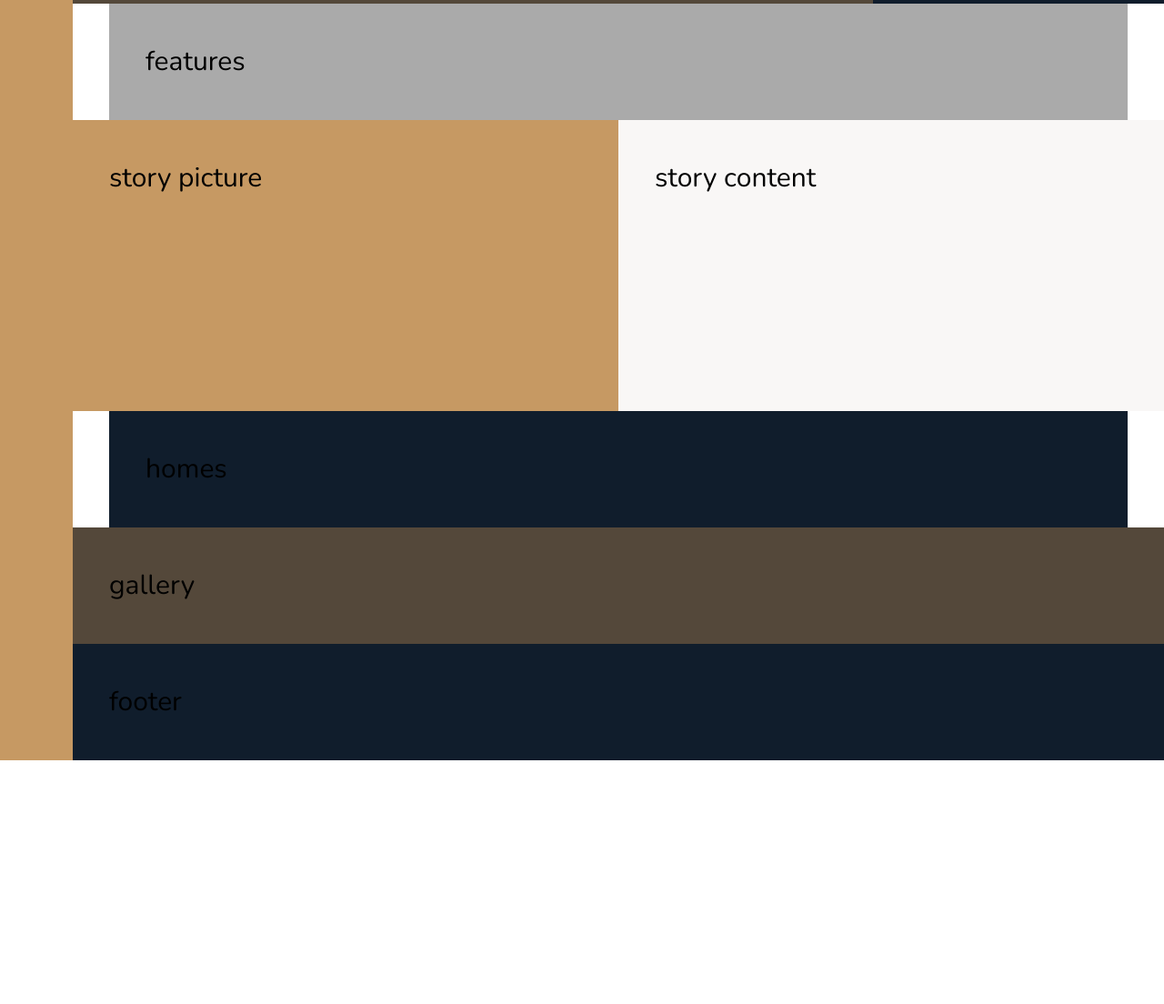
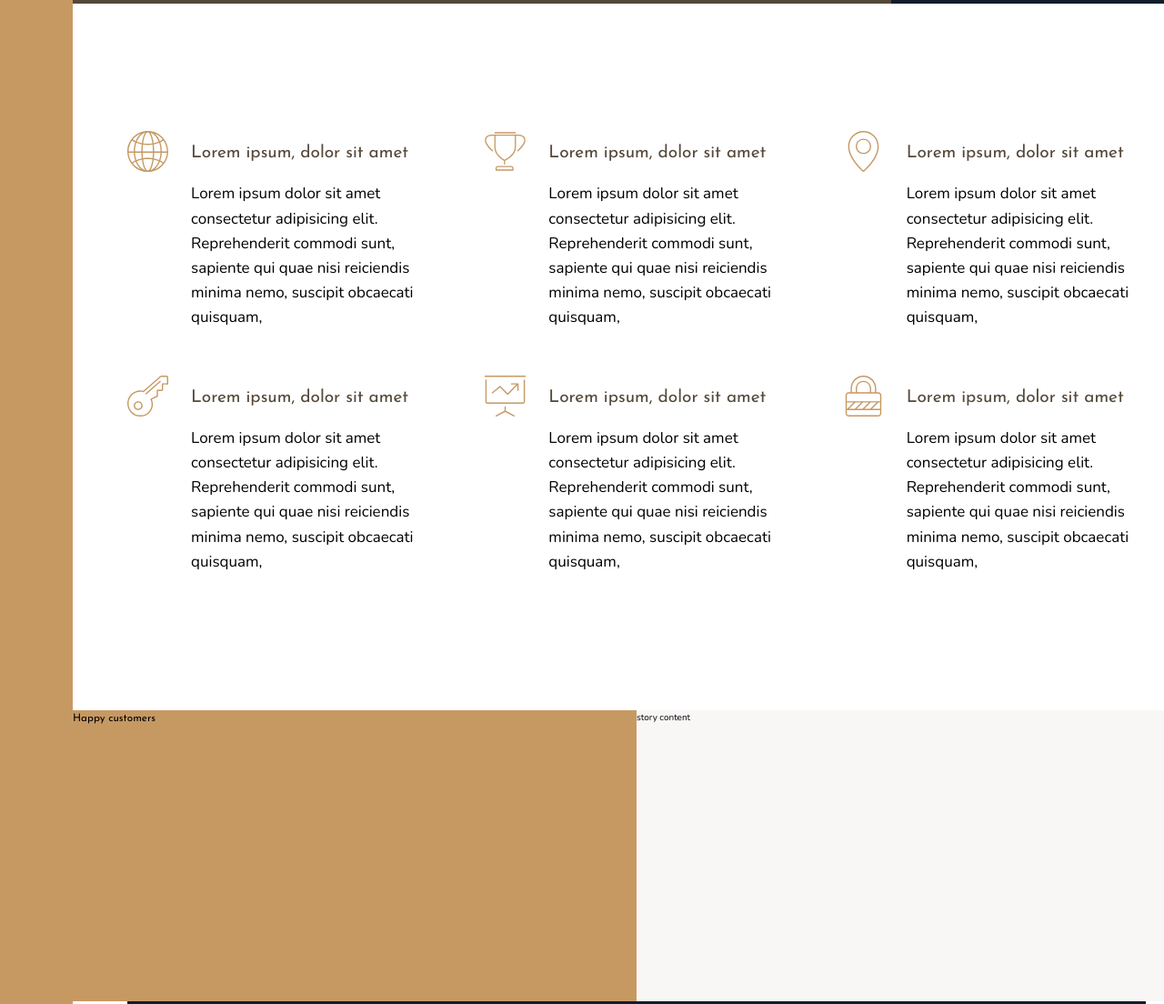
Before and after one commit to giulianoFrau/ProgettoCorsoCssGrid, a website: page index.html in a window 1280 px wide. Shown: the part 636-1740 px from the top of the page at 91% size. Before the commit the page ends 1472 px from the top, so only its background shows below. Drawn offline with nearby package versions, Linux system fonts and the light colour scheme.

Commit message:
implementazioni

```diff
--- a/index.html
+++ b/index.html
@@ -24,10 +24,51 @@
         3 realtors
     </div>
     <section class="features">
-        features
+        <div class="feature">
+            <svg class="feature__icon">
+                <use xlink:href="img/sprite.svg#icon-global"></use>
+            </svg>
+            <h4 class="heading-4 heading-4--dark ">Lorem ipsum, dolor sit amet</h4>
+            <p class="feature__text">Lorem ipsum dolor sit amet consectetur adipisicing elit. Reprehenderit commodi sunt, sapiente qui quae nisi reiciendis minima nemo, suscipit obcaecati quisquam,</p>
+        </div>
+        <div class="feature">
+            <svg class="feature__icon">
+                <use xlink:href="img/sprite.svg#icon-trophy"></use>
+            </svg>
+            <h4 class="heading-4 heading-4--dark">Lorem ipsum, dolor sit amet</h4>
+            <p class="feature__text">Lorem ipsum dolor sit amet consectetur adipisicing elit. Reprehenderit commodi sunt, sapiente qui quae nisi reiciendis minima nemo, suscipit obcaecati quisquam,</p>
+        </div>
+        <div class="feature">
+            <svg class="feature__icon">
+                <use xlink:href="img/sprite.svg#icon-map-pin"></use>
+            </svg>
+            <h4 class="heading-4 heading-4--dark">Lorem ipsum, dolor sit amet</h4>
+            <p class="feature__text">Lorem ipsum dolor sit amet consectetur adipisicing elit. Reprehenderit commodi sunt, sapiente qui quae nisi reiciendis minima nemo, suscipit obcaecati quisquam,</p>
+        </div>
+        <div class="feature">
+            <svg class="feature__icon">
+                <use xlink:href="img/sprite.svg#icon-key"></use>
+            </svg>
+            <h4 class="heading-4 heading-4--dark">Lorem ipsum, dolor sit amet</h4>
+            <p class="feature__text">Lorem ipsum dolor sit amet consectetur adipisicing elit. Reprehenderit commodi sunt, sapiente qui quae nisi reiciendis minima nemo, suscipit obcaecati quisquam,</p>
+        </div>
+        <div class="feature">
+            <svg class="feature__icon">
+                <use xlink:href="img/sprite.svg#icon-presentation"></use>
+            </svg>
+            <h4 class="heading-4 heading-4--dark">Lorem ipsum, dolor sit amet</h4>
+            <p class="feature__text">Lorem ipsum dolor sit amet consectetur adipisicing elit. Reprehenderit commodi sunt, sapiente qui quae nisi reiciendis minima nemo, suscipit obcaecati quisquam,</p>
+        </div>
+        <div class="feature">
+            <svg class="feature__icon">
+                <use xlink:href="img/sprite.svg#icon-lock"></use>
+            </svg>
+            <h4 class="heading-4 heading-4--dark ">Lorem ipsum, dolor sit amet</h4>
+            <p class="feature__text">Lorem ipsum dolor sit amet consectetur adipisicing elit. Reprehenderit commodi sunt, sapiente qui quae nisi reiciendis minima nemo, suscipit obcaecati quisquam,</p>
+        </div>
     </section>
     <div class="story__pictures">
-        story picture
+     <h3 class="heading-3">Happy customers </h3>
     </div>
 
     <div class="story__content">
--- a/sass/_base.scss
+++ b/sass/_base.scss
@@ -41,10 +41,7 @@ body {
 .container{
     display: grid;
     grid-template-rows: 80vh min-content  40vh repeat(3,min-content); /*min content xk vogliamo che gli elementi si adattino alla pagina e non si allarghino se è piu grande (come il max content)*/
-    grid-template-columns: [sidebar-start] 8rem [sidebar-end full-start] 1fr [center-start]repeat(8,[col-start] minmax(min-content,14rem) [col-end] ) [center-end] 1fr [full-end]; /*usiamo larghezza massima 140 px e min content in modo che quando riduciamo non sballa tutto, aggiungiamo 1fr
+    grid-template-columns: [sidebar-start] 8rem [sidebar-end full-start] minmax(6rem,1fr) [center-start]repeat(8,[col-start] minmax(min-content,14rem) [col-end] ) [center-end] 1fr [full-end]; /*usiamo larghezza massima 140 px e min content in modo che quando riduciamo non sballa tutto, aggiungiamo 1fr
     prima e dopo la colonna in quanto cosi abbiamo centrate le "8 colonne centrali" eccetto per la sidebar da 8 rem*/
-    & > *{
-        padding: 40px;
-        font-size: 3rem;
-    }
+
 }
--- a/sass/_features.scss
+++ b/sass/_features.scss
@@ -1,4 +1,27 @@
-.features{
-    background-color: $color-grey-light-2;
-    grid-column: center-start/center-end;
+.features {
+  grid-column: center-start/center-end;
+  margin: 15rem 0;
+  display: grid;
+   grid-template-columns:repeat(auto-fit, minmax(25rem,1fr)); // trucco per non usare le mediaquery per il responsive
+  grid-gap: 6rem;
+  align-items: start;
 }
+
+.feature {
+  display: grid;
+  grid-template-columns: min-content 1fr;
+  grid-row-gap: 1.5rem;
+  grid-column-gap: 2.5rem;
+
+  &__icon {
+    fill: $color-primary;
+    width: 4.5rem;
+    height: 4.5rem;
+    grid-row: 1 / span 2; //sposta il contenuto tutto sotto (row) permettendo al testo di andare sotto il titolo
+    transform: translateY(-1rem);
+  }
+
+  &__text {
+    font-size: 1.7rem;
+  }
+}
--- a/sass/_typography.scss
+++ b/sass/_typography.scss
@@ -0,0 +1,25 @@
+%heading{
+    font-family: $font-display;
+    font-weight: 400;
+
+}
+
+.heading-1{
+@extend %heading;
+}
+
+.heading-2{
+    @extend %heading;
+}
+
+.heading-3{
+    @extend %heading;
+}
+
+.heading-4{
+    @extend %heading;
+    font-size: 1.9rem;
+
+    &--light{color:$color-grey-light-1}
+    &--dark{color:$color-grey-dark-1}
+}
```
Also changed, not shown: css/style.css.
